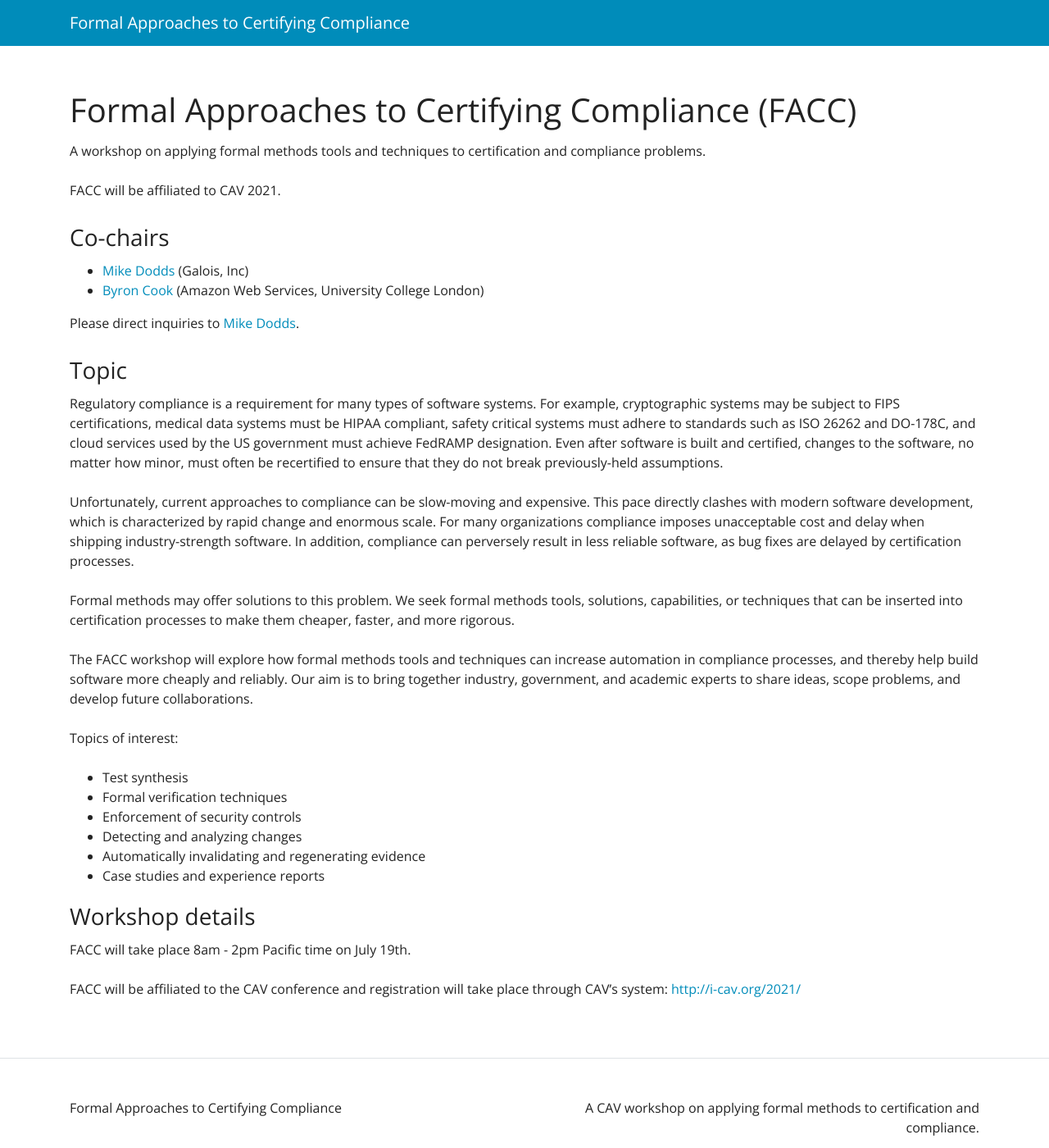
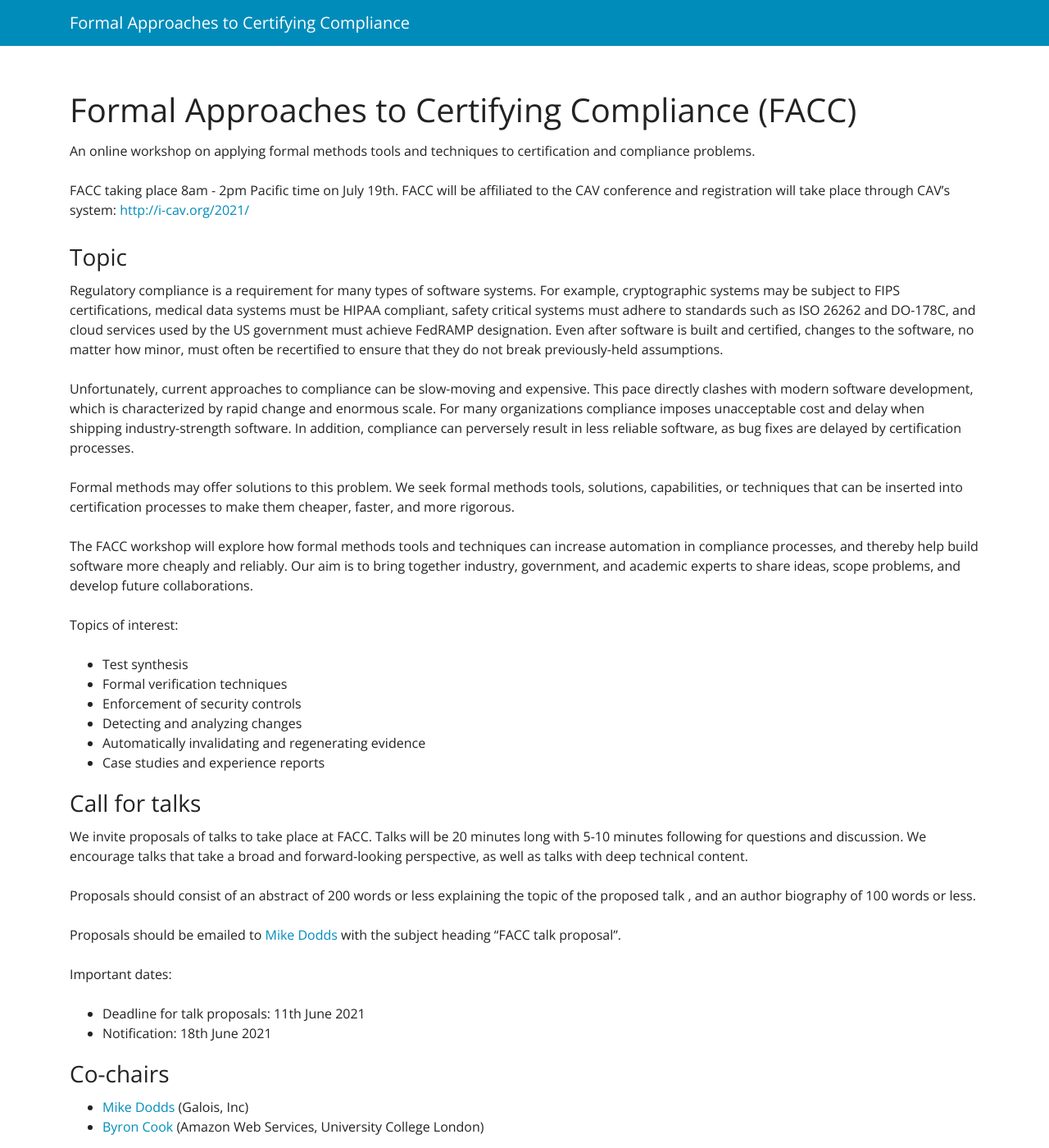
Before and after one commit to facc-workshop-2020/facc-workshop-2021.github.io, a Jekyll site: the page built from index.md, in a window 1280 px wide and 1400 px high. Shown: the whole window at 82% size. Built offline with Jekyll 4.4.1, drawn with Linux system fonts in a browser that asks for light colours; some of the changed text lies outside the part shown.

Commit message:
Added call for talks

```diff
--- a/index.md
+++ b/index.md
@@ -3,17 +3,10 @@ layout: page
 title: Formal Approaches to Certifying Compliance (FACC)
 ---
 
-A workshop on applying formal methods tools and techniques to certification and compliance problems.
+An online workshop on applying formal methods tools and techniques to certification and compliance problems.
 
-FACC will be affiliated to CAV 2021.
+FACC taking place 8am - 2pm Pacific time on July 19th. FACC will be affiliated to the CAV conference and registration will take place through CAV’s system: [http://i-cav.org/2021/](http://i-cav.org/2021/)
 
-
-### Co-chairs
-
-* [Mike Dodds](https://galois.com/team/mike-dodds/) (Galois, Inc)
-* [Byron Cook](http://www0.cs.ucl.ac.uk/staff/b.cook/) (Amazon Web Services, University College London)
-
-Please direct inquiries to [Mike Dodds](mailto:miked@galois.com).
 
 ### Topic
 
@@ -34,8 +27,22 @@ Topics of interest:
 * Automatically invalidating and regenerating evidence
 * Case studies and experience reports
 
-### Workshop details
+### Call for talks
 
-FACC will take place 8am - 2pm Pacific time on July 19th.
+We invite proposals of talks to take place at FACC. Talks will be 20 minutes long with 5-10 minutes following for questions and discussion. We encourage talks that take a broad and forward-looking perspective, as well as talks with deep technical content.
 
-FACC will be affiliated to the CAV conference and registration will take place through CAV’s system: [http://i-cav.org/2021/](http://i-cav.org/2021/)
+Proposals should consist of an abstract of 200 words or less explaining the topic of the proposed talk , and an author biography of 100 words or less.
+
+Proposals should be emailed to [Mike Dodds](mailto:miked@galois.com) with the subject heading “FACC talk proposal”.
+
+Important dates:
+* Deadline for talk proposals: 11th June 2021
+* Notification: 18th June 2021
+
+
+### Co-chairs
+
+* [Mike Dodds](https://galois.com/team/mike-dodds/) (Galois, Inc)
+* [Byron Cook](http://www0.cs.ucl.ac.uk/staff/b.cook/) (Amazon Web Services, University College London)
+
+Please direct all inquiries to [Mike Dodds](mailto:miked@galois.com).
```
